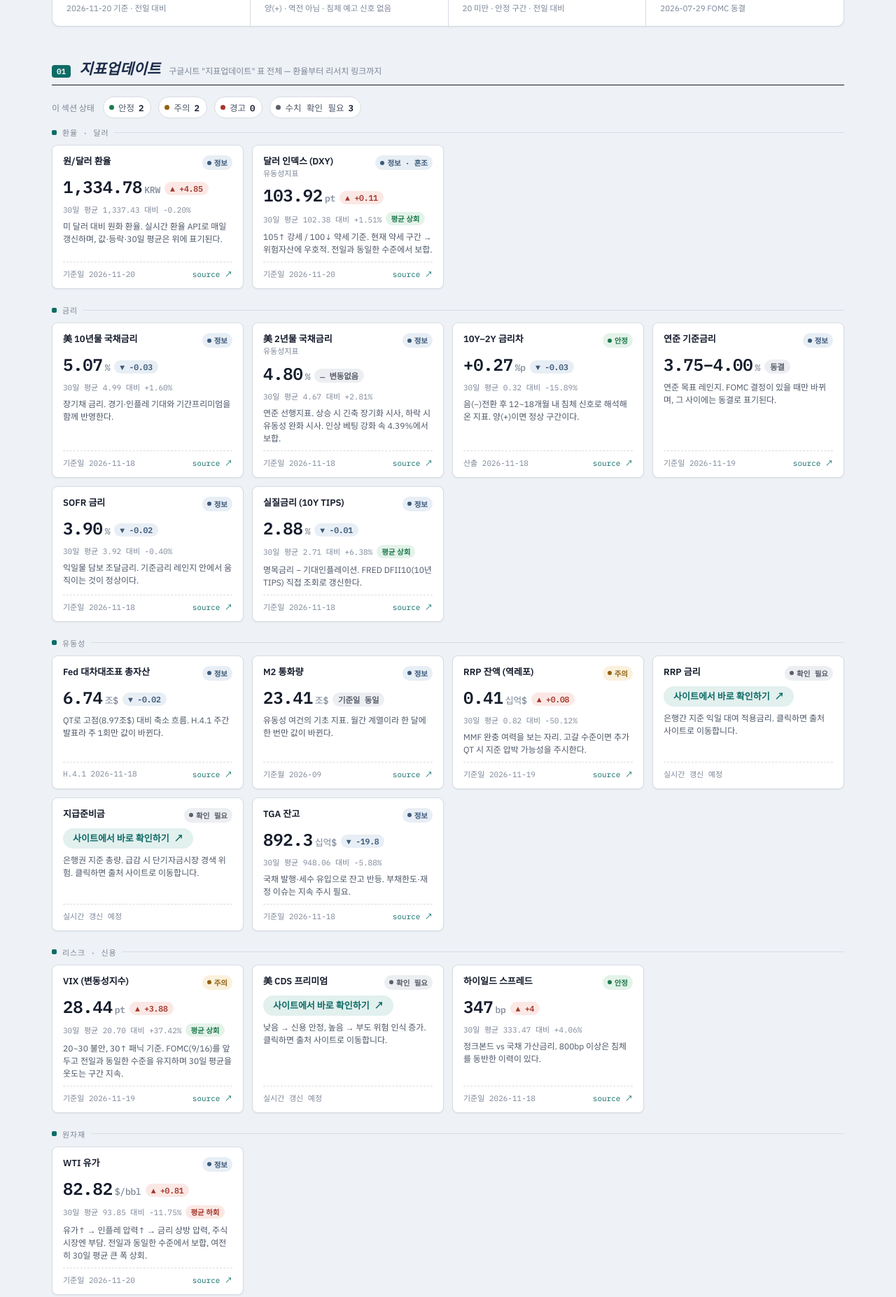
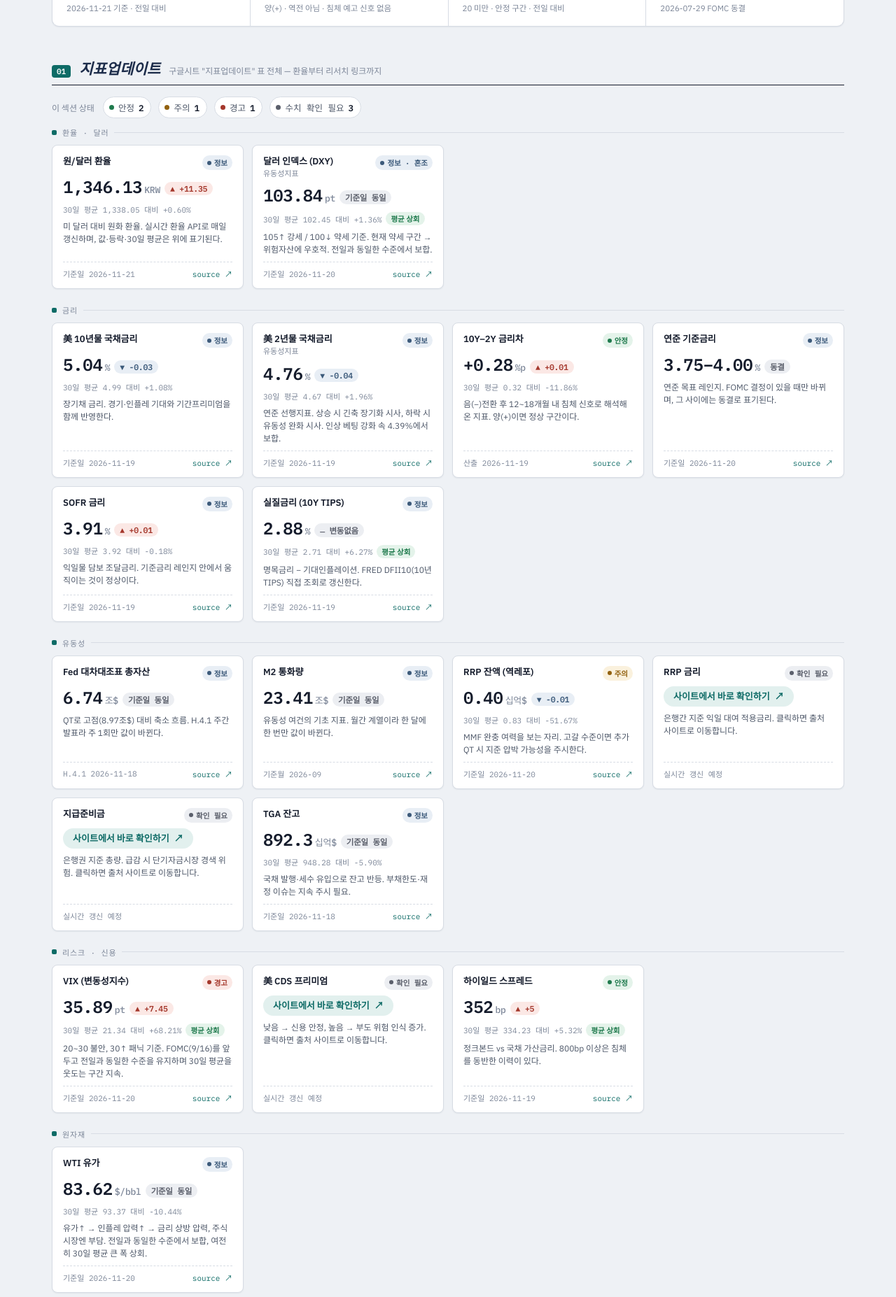
Before and after one commit to Joosung-1019/macro-dashboard, a plain HTML site: page index.html in a window 1280 px wide. Shown: the part 344-2198 px from the top of the page at 70% size. Drawn offline with Linux system fonts and the light colour scheme.

Commit message:
자동 갱신(GitHub Actions): 2026-11-21 09:03 [부분갱신]

```diff
--- a/index.html
+++ b/index.html
@@ -638,17 +638,17 @@
   <div class="hero-grid">
     <div class="hero-tile">
       <span class="label">원/달러 환율</span>
-      <span class="value">1,334.78<span class="unit">KRW</span><span class="delta-chip up">▲ +4.85</span></span>
-      <span class="sub">2026-11-20 기준 · 전일 대비</span>
+      <span class="value">1,346.13<span class="unit">KRW</span><span class="delta-chip up">▲ +11.35</span></span>
+      <span class="sub">2026-11-21 기준 · 전일 대비</span>
     </div>
     <div class="hero-tile">
       <span class="label">美 10Y–2Y 금리차</span>
-      <span class="value">+0.27<span class="unit">%p</span><span class="delta-chip down">▼ -0.03</span></span>
+      <span class="value">+0.28<span class="unit">%p</span><span class="delta-chip up">▲ +0.01</span></span>
       <span class="sub">양(+) · 역전 아님 · 침체 예고 신호 없음</span>
     </div>
     <div class="hero-tile">
       <span class="label">VIX 공포지수</span>
-      <span class="value">28.44<span class="unit">pt</span><span class="delta-chip up">▲ +3.88</span></span>
+      <span class="value">35.89<span class="unit">pt</span><span class="delta-chip up">▲ +7.45</span></span>
       <span class="sub">20 미만 · 안정 구간 · 전일 대비</span>
     </div>
     <div class="hero-tile">
@@ -669,8 +669,8 @@
     <div class="summary-row">
       <span class="summary-label">이 섹션 상태</span>
       <span class="status-count"><span class="dot good"></span>안정 <b>2</b></span>
-      <span class="status-count"><span class="dot warn"></span>주의 <b>2</b></span>
-      <span class="status-count"><span class="dot critical"></span>경고 <b>0</b></span>
+      <span class="status-count"><span class="dot warn"></span>주의 <b>1</b></span>
+      <span class="status-count"><span class="dot critical"></span>경고 <b>1</b></span>
       <span class="status-count"><span class="dot todo"></span>수치 확인 필요 <b>3</b></span>
     </div>
 
@@ -681,18 +681,18 @@
           <span class="tile-label">원/달러 환율</span>
           <span class="pill info">정보</span>
         </div>
-        <span class="value">1,334.78<span class="unit">KRW</span><span class="delta-chip up">▲ +4.85</span></span>
-        <span class="trend-line">30일 평균 1,337.43 대비 -0.20%</span>
+        <span class="value">1,346.13<span class="unit">KRW</span><span class="delta-chip up">▲ +11.35</span></span>
+        <span class="trend-line">30일 평균 1,338.05 대비 +0.60%</span>
         <span class="note">미 달러 대비 원화 환율. 실시간 환율 API로 매일 갱신하며, 값·등락·30일 평균은 위에 표기된다.</span>
-        <span class="meta"><span>기준일 2026-11-20</span><a href="https://search.naver.com/search.naver?where=nexearch&query=환율" target="_blank" rel="noopener">source ↗</a></span>
+        <span class="meta"><span>기준일 2026-11-21</span><a href="https://search.naver.com/search.naver?where=nexearch&query=환율" target="_blank" rel="noopener">source ↗</a></span>
       </div>
       <div class="tile">
         <div class="tile-top">
           <span class="tile-label">달러 인덱스 (DXY)<span class="code">유동성지표</span></span>
           <span class="pill info">정보 · 혼조</span>
         </div>
-        <span class="value">103.92<span class="unit">pt</span><span class="delta-chip up">▲ +0.11</span></span>
-        <span class="trend-line">30일 평균 102.38 대비 +1.51%<span class="trend-flag up">평균 상회</span></span>
+        <span class="value">103.84<span class="unit">pt</span><span class="delta-chip flat">기준일 동일</span></span>
+        <span class="trend-line">30일 평균 102.45 대비 +1.36%<span class="trend-flag up">평균 상회</span></span>
         <span class="note">105↑ 강세 / 100↓ 약세 기준. 현재 약세 구간 → 위험자산에 우호적. 전일과 동일한 수준에서 보합.</span>
         <span class="meta"><span>기준일 2026-11-20</span><a href="https://kr.investing.com/indices/usdollar" target="_blank" rel="noopener">source ↗</a></span>
       </div>
@@ -702,44 +702,44 @@
     <div class="tile-grid">
       <div class="tile">
         <div class="tile-top"><span class="tile-label">美 10년물 국채금리</span><span class="pill info">정보</span></div>
-        <span class="value">5.07<span class="unit">%</span><span class="delta-chip down">▼ -0.03</span></span>
-        <span class="trend-line">30일 평균 4.99 대비 +1.60%</span>
+        <span class="value">5.04<span class="unit">%</span><span class="delta-chip down">▼ -0.03</span></span>
+        <span class="trend-line">30일 평균 4.99 대비 +1.08%</span>
         <span class="note">장기채 금리. 경기·인플레 기대와 기간프리미엄을 함께 반영한다.</span>
-        <span class="meta"><span>기준일 2026-11-18</span><a href="https://kr.investing.com/rates-bonds/u.s.-10-year-bond-yield" target="_blank" rel="noopener">source ↗</a></span>
+        <span class="meta"><span>기준일 2026-11-19</span><a href="https://kr.investing.com/rates-bonds/u.s.-10-year-bond-yield" target="_blank" rel="noopener">source ↗</a></span>
       </div>
       <div class="tile">
         <div class="tile-top"><span class="tile-label">美 2년물 국채금리<span class="code">유동성지표</span></span><span class="pill info">정보</span></div>
-        <span class="value">4.80<span class="unit">%</span><span class="delta-chip flat">― 변동없음</span></span>
-        <span class="trend-line">30일 평균 4.67 대비 +2.81%</span>
+        <span class="value">4.76<span class="unit">%</span><span class="delta-chip down">▼ -0.04</span></span>
+        <span class="trend-line">30일 평균 4.67 대비 +1.96%</span>
         <span class="note">연준 선행지표. 상승 시 긴축 장기화 시사, 하락 시 유동성 완화 시사. 인상 베팅 강화 속 4.39%에서 보합.</span>
-        <span class="meta"><span>기준일 2026-11-18</span><a href="https://fred.stlouisfed.org/series/DGS2" target="_blank" rel="noopener">source ↗</a></span>
+        <span class="meta"><span>기준일 2026-11-19</span><a href="https://fred.stlouisfed.org/series/DGS2" target="_blank" rel="noopener">source ↗</a></span>
       </div>
       <div class="tile">
         <div class="tile-top"><span class="tile-label">10Y–2Y 금리차</span><span class="pill good">안정</span></div>
-        <span class="value">+0.27<span class="unit">%p</span><span class="delta-chip down">▼ -0.03</span></span>
-        <span class="trend-line">30일 평균 0.32 대비 -15.89%</span>
+        <span class="value">+0.28<span class="unit">%p</span><span class="delta-chip up">▲ +0.01</span></span>
+        <span class="trend-line">30일 평균 0.32 대비 -11.86%</span>
         <span class="note">음(−)전환 후 12~18개월 내 침체 신호로 해석해 온 지표. 양(+)이면 정상 구간이다.</span>
-        <span class="meta"><span>산출 2026-11-18</span><a href="https://indexergo.com/series/?detailId=13402&frq=D" target="_blank" rel="noopener">source ↗</a></span>
+        <span class="meta"><span>산출 2026-11-19</span><a href="https://indexergo.com/series/?detailId=13402&frq=D" target="_blank" rel="noopener">source ↗</a></span>
       </div>
       <div class="tile">
         <div class="tile-top"><span class="tile-label">연준 기준금리</span><span class="pill info">정보</span></div>
         <span class="value">3.75–4.00<span class="unit">%</span><span class="delta-chip flat">동결</span></span>
         <span class="note">연준 목표 레인지. FOMC 결정이 있을 때만 바뀌며, 그 사이에는 동결로 표기된다.</span>
-        <span class="meta"><span>기준일 2026-11-19</span><a href="https://indexergo.com/series/?detailId=14601&frq=D" target="_blank" rel="noopener">source ↗</a></span>
+        <span class="meta"><span>기준일 2026-11-20</span><a href="https://indexergo.com/series/?detailId=14601&frq=D" target="_blank" rel="noopener">source ↗</a></span>
       </div>
       <div class="tile">
         <div class="tile-top"><span class="tile-label">SOFR 금리</span><span class="pill info">정보</span></div>
-        <span class="value">3.90<span class="unit">%</span><span class="delta-chip down">▼ -0.02</span></span>
-        <span class="trend-line">30일 평균 3.92 대비 -0.40%</span>
+        <span class="value">3.91<span class="unit">%</span><span class="delta-chip up">▲ +0.01</span></span>
+        <span class="trend-line">30일 평균 3.92 대비 -0.18%</span>
         <span class="note">익일물 담보 조달금리. 기준금리 레인지 안에서 움직이는 것이 정상이다.</span>
-        <span class="meta"><span>기준일 2026-11-18</span><a href="https://www.sofrrate.com/" target="_blank" rel="noopener">source ↗</a></span>
+        <span class="meta"><span>기준일 2026-11-19</span><a href="https://www.sofrrate.com/" target="_blank" rel="noopener">source ↗</a></span>
       </div>
       <div class="tile">
         <div class="tile-top"><span class="tile-label">실질금리 (10Y TIPS)</span><span class="pill info">정보</span></div>
-        <span class="value">2.88<span class="unit">%</span><span class="delta-chip down">▼ -0.01</span></span>
-        <span class="trend-line">30일 평균 2.71 대비 +6.38%<span class="trend-flag up">평균 상회</span></span>
+        <span class="value">2.88<span class="unit">%</span><span class="delta-chip flat">― 변동없음</span></span>
+        <span class="trend-line">30일 평균 2.71 대비 +6.27%<span class="trend-flag up">평균 상회</span></span>
         <span class="note">명목금리 − 기대인플레이션. FRED DFII10(10년 TIPS) 직접 조회로 갱신한다.</span>
-        <span class="meta"><span>기준일 2026-11-18</span><a href="https://fred.stlouisfed.org/series/DFII10" target="_blank" rel="noopener">source ↗</a></span>
+        <span class="meta"><span>기준일 2026-11-19</span><a href="https://fred.stlouisfed.org/series/DFII10" target="_blank" rel="noopener">source ↗</a></span>
       </div>
     </div>
 
@@ -747,7 +747,7 @@
     <div class="tile-grid">
       <div class="tile">
         <div class="tile-top"><span class="tile-label">Fed 대차대조표 총자산</span><span class="pill info">정보</span></div>
-        <span class="value">6.74<span class="unit">조$</span><span class="delta-chip down">▼ -0.02</span></span>
+        <span class="value">6.74<span class="unit">조$</span><span class="delta-chip flat">기준일 동일</span></span>
         <span class="note">QT로 고점(8.97조$) 대비 축소 흐름. H.4.1 주간 발표라 주 1회만 값이 바뀐다.</span>
         <span class="meta"><span>H.4.1 2026-11-18</span><a href="https://www.federalreserve.gov/monetarypolicy/bst_recenttrends.htm" target="_blank" rel="noopener">source ↗</a></span>
       </div>
@@ -759,10 +759,10 @@
       </div>
       <div class="tile">
         <div class="tile-top"><span class="tile-label">RRP 잔액 (역레포)</span><span class="pill warn">주의</span></div>
-        <span class="value">0.41<span class="unit">십억$</span><span class="delta-chip up">▲ +0.08</span></span>
-        <span class="trend-line">30일 평균 0.82 대비 -50.12%</span>
+        <span class="value">0.40<span class="unit">십억$</span><span class="delta-chip down">▼ -0.01</span></span>
+        <span class="trend-line">30일 평균 0.83 대비 -51.67%</span>
         <span class="note">MMF 완충 여력을 보는 자리. 고갈 수준이면 추가 QT 시 지준 압박 가능성을 주시한다.</span>
-        <span class="meta"><span>기준일 2026-11-19</span><a href="https://www.newyorkfed.org/markets/desk-operations/reverse-repo" target="_blank" rel="noopener">source ↗</a></span>
+        <span class="meta"><span>기준일 2026-11-20</span><a href="https://www.newyorkfed.org/markets/desk-operations/reverse-repo" target="_blank" rel="noopener">source ↗</a></span>
       </div>
       <div class="tile">
         <div class="tile-top"><span class="tile-label">RRP 금리</span><span class="pill todo">확인 필요</span></div>
@@ -778,8 +778,8 @@
       </div>
       <div class="tile">
         <div class="tile-top"><span class="tile-label">TGA 잔고</span><span class="pill info">정보</span></div>
-        <span class="value">892.3<span class="unit">십억$</span><span class="delta-chip down">▼ -19.8</span></span>
-        <span class="trend-line">30일 평균 948.06 대비 -5.88%</span>
+        <span class="value">892.3<span class="unit">십억$</span><span class="delta-chip flat">기준일 동일</span></span>
+        <span class="trend-line">30일 평균 948.28 대비 -5.90%</span>
         <span class="note">국채 발행·세수 유입으로 잔고 반등. 부채한도·재정 이슈는 지속 주시 필요.</span>
         <span class="meta"><span>기준일 2026-11-18</span><a href="https://fred.stlouisfed.org/series/WDTGAL" target="_blank" rel="noopener">source ↗</a></span>
       </div>
@@ -788,11 +788,11 @@
     <p class="subhead">리스크 · 신용</p>
     <div class="tile-grid">
       <div class="tile">
-        <div class="tile-top"><span class="tile-label">VIX (변동성지수)</span><span class="pill warn">주의</span></div>
-        <span class="value">28.44<span class="unit">pt</span><span class="delta-chip up">▲ +3.88</span></span>
-        <span class="trend-line">30일 평균 20.70 대비 +37.42%<span class="trend-flag up">평균 상회</span></span>
+        <div class="tile-top"><span class="tile-label">VIX (변동성지수)</span><span class="pill critical">경고</span></div>
+        <span class="value">35.89<span class="unit">pt</span><span class="delta-chip up">▲ +7.45</span></span>
+        <span class="trend-line">30일 평균 21.34 대비 +68.21%<span class="trend-flag up">평균 상회</span></span>
         <span class="note">20~30 불안, 30↑ 패닉 기준. FOMC(9/16)를 앞두고 전일과 동일한 수준을 유지하며 30일 평균을 웃도는 구간 지속.</span>
-        <span class="meta"><span>기준일 2026-11-19</span><a href="https://www.investing.com/indices/volatility-s-p-500" target="_blank" rel="noopener">source ↗</a></span>
+        <span class="meta"><span>기준일 2026-11-20</span><a href="https://www.investing.com/indices/volatility-s-p-500" target="_blank" rel="noopener">source ↗</a></span>
       </div>
       <div class="tile">
         <div class="tile-top"><span class="tile-label">美 CDS 프리미엄</span><span class="pill todo">확인 필요</span></div>
@@ -802,10 +802,10 @@
       </div>
       <div class="tile">
         <div class="tile-top"><span class="tile-label">하이일드 스프레드</span><span class="pill good">안정</span></div>
-        <span class="value">347<span class="unit">bp</span><span class="delta-chip up">▲ +4</span></span>
-        <span class="trend-line">30일 평균 333.47 대비 +4.06%</span>
+        <span class="value">352<span class="unit">bp</span><span class="delta-chip up">▲ +5</span></span>
+        <span class="trend-line">30일 평균 334.23 대비 +5.32%<span class="trend-flag up">평균 상회</span></span>
         <span class="note">정크본드 vs 국채 가산금리. 800bp 이상은 침체를 동반한 이력이 있다.</span>
-        <span class="meta"><span>기준일 2026-11-18</span><a href="https://fred.stlouisfed.org/series/BAMLH0A0HYM2EY" target="_blank" rel="noopener">source ↗</a></span>
+        <span class="meta"><span>기준일 2026-11-19</span><a href="https://fred.stlouisfed.org/series/BAMLH0A0HYM2EY" target="_blank" rel="noopener">source ↗</a></span>
       </div>
     </div>
 
@@ -813,8 +813,8 @@
     <div class="tile-grid">
       <div class="tile">
         <div class="tile-top"><span class="tile-label">WTI 유가</span><span class="pill info">정보</span></div>
-        <span class="value">82.82<span class="unit">$/bbl</span><span class="delta-chip up">▲ +0.81</span></span>
-        <span class="trend-line">30일 평균 93.85 대비 -11.75%<span class="trend-flag down">평균 하회</span></span>
+        <span class="value">83.62<span class="unit">$/bbl</span><span class="delta-chip flat">기준일 동일</span></span>
+        <span class="trend-line">30일 평균 93.37 대비 -10.44%</span>
         <span class="note">유가↑ → 인플레 압력↑ → 금리 상방 압력, 주식시장엔 부담. 전일과 동일한 수준에서 보합, 여전히 30일 평균 큰 폭 상회.</span>
         <span class="meta"><span>기준일 2026-11-20</span><a href="https://oilprice.com/futures/wti/" target="_blank" rel="noopener">source ↗</a></span>
       </div>
@@ -859,14 +859,14 @@
           <span class="check-label">10년물 국채금리</span>
           <span class="check-crit">기준: 금리역전 여부 — 정상은 10Y &gt; 2Y</span>
         </div>
-        <div class="check-right"><span class="check-value">5.07%</span><span class="delta-chip down">▼ -0.03</span><span class="pill good">정상</span></div>
+        <div class="check-right"><span class="check-value">5.04%</span><span class="delta-chip down">▼ -0.03</span><span class="pill good">정상</span></div>
       </div>
       <div class="check-row good">
         <div class="check-left">
           <span class="check-label">美10Y–美2Y 금리차</span>
           <span class="check-crit">기준: 음수 전환 후 12~18개월 내 침체 사전 신호</span>
         </div>
-        <div class="check-right"><span class="check-value">+0.27%p</span><span class="delta-chip down">▼ -0.03</span><span class="pill good">안정</span></div>
+        <div class="check-right"><span class="check-value">+0.28%p</span><span class="delta-chip up">▲ +0.01</span><span class="pill good">안정</span></div>
       </div>
       <div class="check-row good">
         <div class="check-left">
@@ -880,7 +880,7 @@
           <span class="check-label">실질금리 (10Y TIPS)</span>
           <span class="check-crit">기준: 명목금리 − 인플레이션</span>
         </div>
-        <div class="check-right"><span class="check-value">2.88%</span><span class="delta-chip down">▼ -0.01</span><span class="pill info">정보</span></div>
+        <div class="check-right"><span class="check-value">2.88%</span><span class="delta-chip flat">― 변동없음</span><span class="pill info">정보</span></div>
       </div>
     </div>
   </section>
@@ -905,7 +905,7 @@
           <span class="check-label">신규 실업수당 청구건수</span>
           <span class="check-crit">평시 20~25만 / 30만↑ 둔화 / 40만↑ 침체</span>
         </div>
-        <div class="check-right"><span class="check-value">203천건</span><span class="delta-chip up">▲ +3</span><span class="pill good">안정</span></div>
+        <div class="check-right"><span class="check-value">203천건</span><span class="delta-chip flat">기준일 동일</span><span class="pill good">안정</span></div>
       </div>
       <div class="check-row good">
         <div class="check-left">
```
Also changed, not shown: data-log.json.
